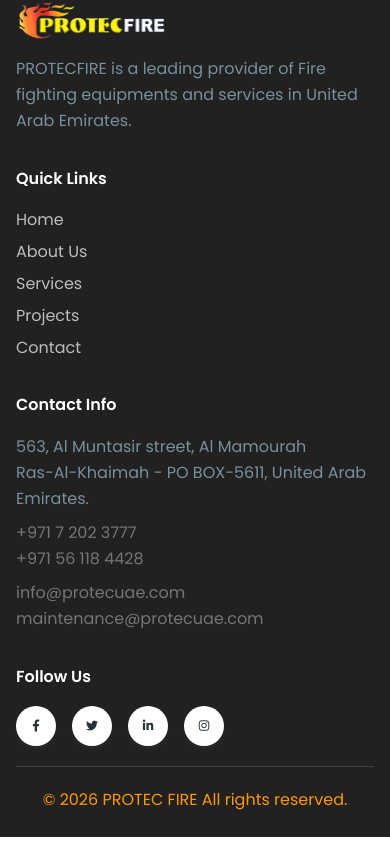
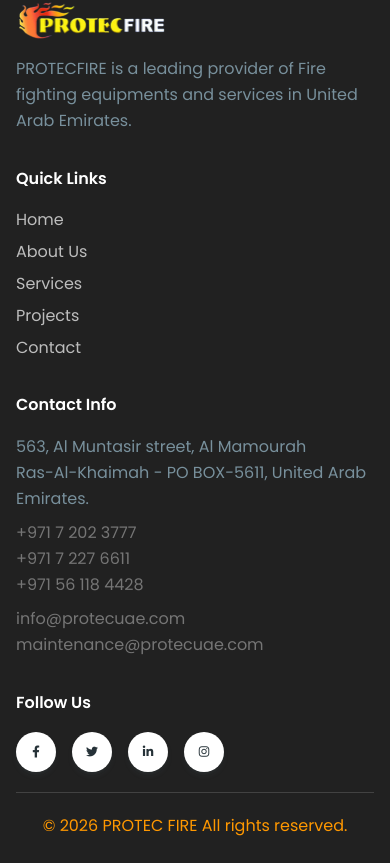
Before and after one commit to jabinkm/PROTECFIREWEB, a React (Vite) app: page /contact-us in a window 390 px wide. Shown: the part 2636-3499 px from the top of the page. Before the commit the page ends 3473 px from the top, so only its background shows below. Built offline with nearby package versions, Linux system fonts and the light colour scheme.

Commit message:
ADDED NEW PHONE NUMBER TO THE FOOTER

```diff
--- a/src/components/footer.jsx
+++ b/src/components/footer.jsx
@@ -40,6 +40,7 @@
             </Typography>
             <Typography color="gray" className="font-normal mb-2">
             <p className="text-gray-600 hover:text-orange-500"><a href="tel:+971 7 202 3777">+971 7 202 3777</a></p>
+            <p className="text-gray-600 hover:text-orange-500"><a href="tel:+971 7 202 3777">+971 7 227 6611</a></p>
             <p className="text-gray-600 hover:text-orange-500"><a href="tel:+971 56 118 4428">+971 56 118 4428</a></p>
             </Typography>
             <Typography color="gray" className="font-normal">
```
